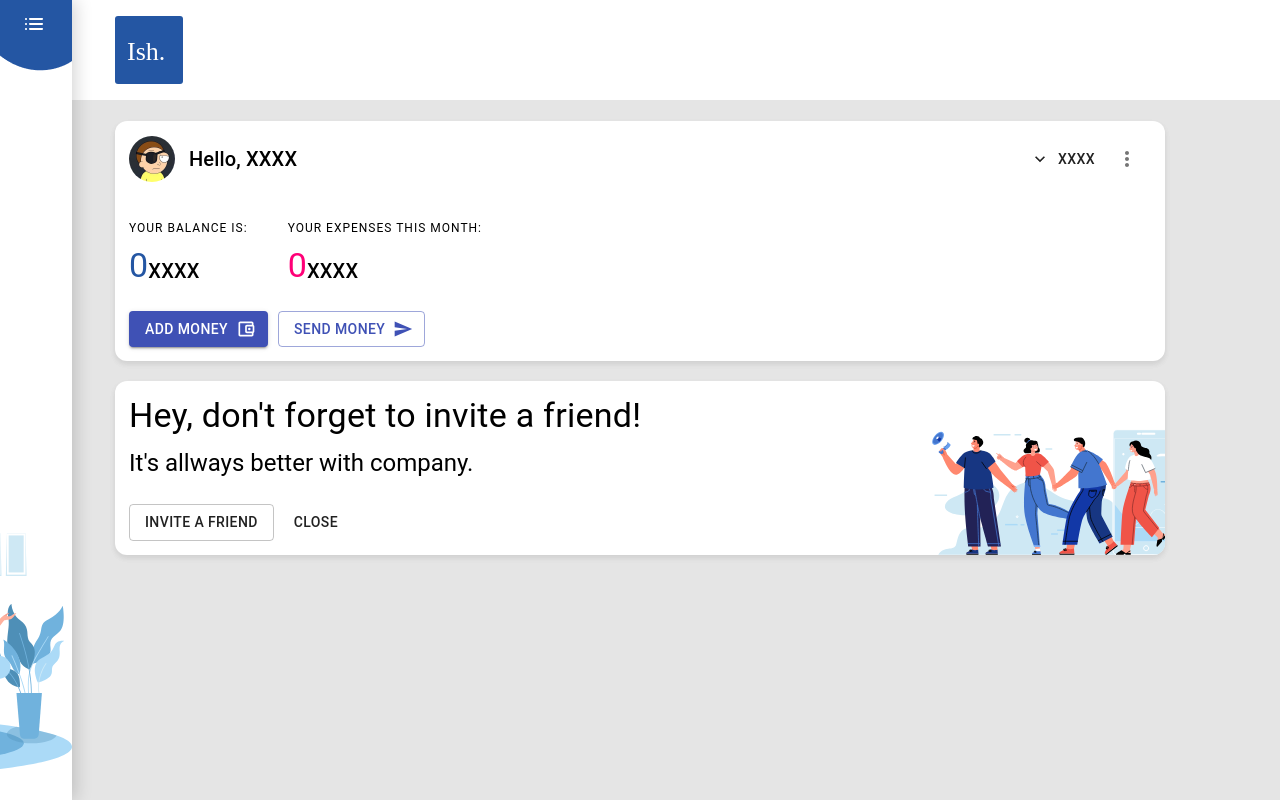
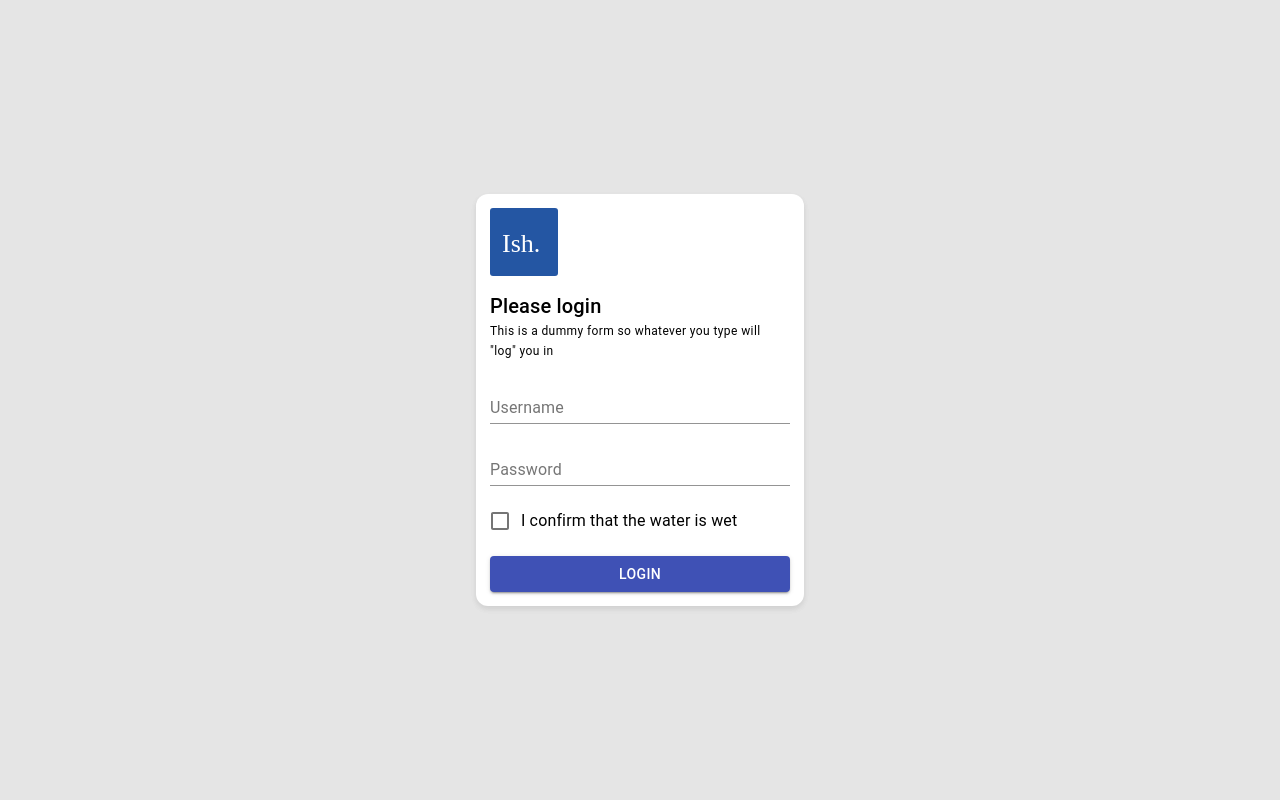
Before and after one commit to ivanshoshkov/expense-tracker, a React (Create React App) app: page / in a window 1280 px wide. Built offline with nearby package versions, Linux system fonts and the light colour scheme.

Commit message:
created a login form layout

```diff
--- a/src/App.js
+++ b/src/App.js
@@ -1,10 +1,14 @@
-import React from "react";
+import React, { useState } from "react";
 import Navbar from "./components/Navigation/Navbar";
 import "./App.css";
+import Login from "./components/Login/Login";
 function App() {
+
+  const [logged, setlogged] = useState(false)
+
   return (
     <div className="App">
-      <Navbar />
+      {logged ? <Navbar /> : <Login/>}
     </div>
   );
 }
--- /dev/null
+++ b/src/components/Login/Login.js
@@ -0,0 +1,53 @@
+import { Typography } from "@material-ui/core";
+import TextField from "@material-ui/core/TextField";
+import Button from "@material-ui/core/Button";
+import Checkbox from "@material-ui/core/Checkbox";
+import FormControlLabel from "@material-ui/core/FormControlLabel";
+import React from "react";
+import classes from "./login.module.css";
+import Logo from "../Logo";
+function Login() {
+  const [state, setState] = React.useState({ checked: true });
+
+  const toggleInput = (event) => {
+    setState({ ...state, [event.target.name]: event.target.checked });
+  };
+
+  return (
+    <div className={classes.login__container}>
+      <div className={classes.login__form}>
+        <Logo />
+        <Typography variant="h6" style={{ marginTop: 14 }}>
+          Please login
+        </Typography>
+        <Typography variant="caption" style={{ marginBottom: 14 }}>
+          This is a dummy form so whatever you type will "log" you in
+        </Typography>
+        <TextField label="Username" style={{ marginBottom: 14 }} />
+        <TextField
+          label="Password"
+          type="password"
+          style={{ marginBottom: 14 }}
+        />
+        <div style={{ marginBottom: 14 }}>
+          <FormControlLabel
+            control={
+              <Checkbox
+                checked={state.checkedB}
+                onChange={toggleInput}
+                name="checked"
+                color="primary"
+              />
+            }
+            label="I confirm that the water is wet"
+          />
+        </div>
+        <Button variant="contained" color="primary">
+          Login
+        </Button>
+      </div>
+    </div>
+  );
+}
+
+export default Login;
--- /dev/null
+++ b/src/components/Login/login.module.css
@@ -0,0 +1,32 @@
+.login__container {
+  height: 100%;
+  width: 100%;
+  display: flex;
+  align-items: center;
+  justify-content: center;
+}
+
+.login__form {
+  background-color: white;
+  max-width: 300px;
+  padding: 14px;
+  border-radius: 12px;
+  box-shadow: 0 3px 6px rgba(0, 0, 0, 0.05), 0 3px 6px rgba(0, 0, 0, 0.05);
+  animation: yourAnimation 200ms 0s ease-out;
+  position: relative;
+  overflow: hidden;
+  z-index: 1;
+  display: flex;
+  flex-direction: column;
+}
+
+@keyframes yourAnimation {
+  0% {
+    transform: translateY(40%);
+    opacity: 0;
+  }
+  100% {
+    transform: rotate(xx) translateY(0);
+    opacity: 1;
+  }
+}
```
Also changed, not shown: 2 other files (tests, documents, lock files or other folders).
